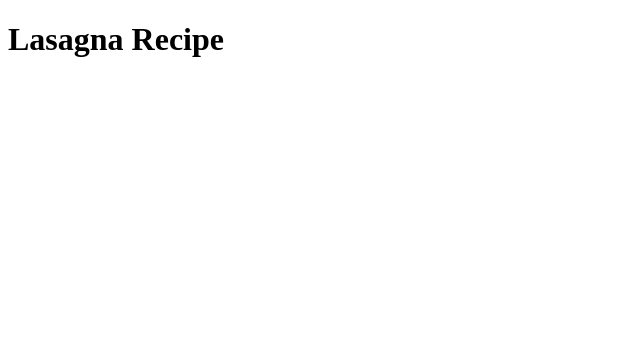
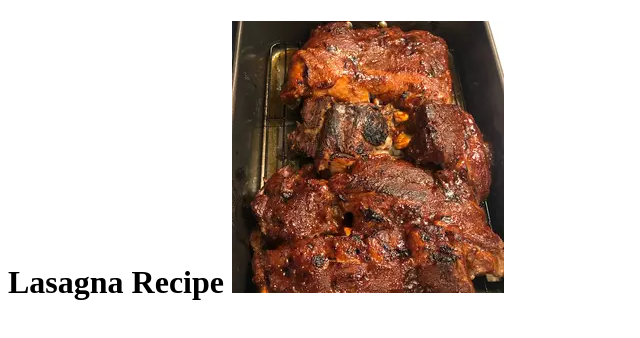
Before and after one commit to alanjzamora/odin-recipes, a plain HTML site: page recipes/lasagna.html in a window 1280 px wide. Shown: the whole page, without its empty margins (0-640 px from the left). Drawn offline with Linux system fonts and the light colour scheme.

Commit message:
adding lasgana to index page and adding image to lasgana

```diff
--- a/recipes/lasagna.html
+++ b/recipes/lasagna.html
@@ -7,6 +7,6 @@
     <title>Lasagna</title>
 </head>
 <body>
-    <h1>Lasagna Recipe</h1>
+    <h1>Lasagna Recipe <img src="lasgana.webp" alt="lasgana image"></h1>
 </body>
 </html>
```
Also changed, not shown: index.html (+3 -0 lines), recipes/lasgana.webp (added).
